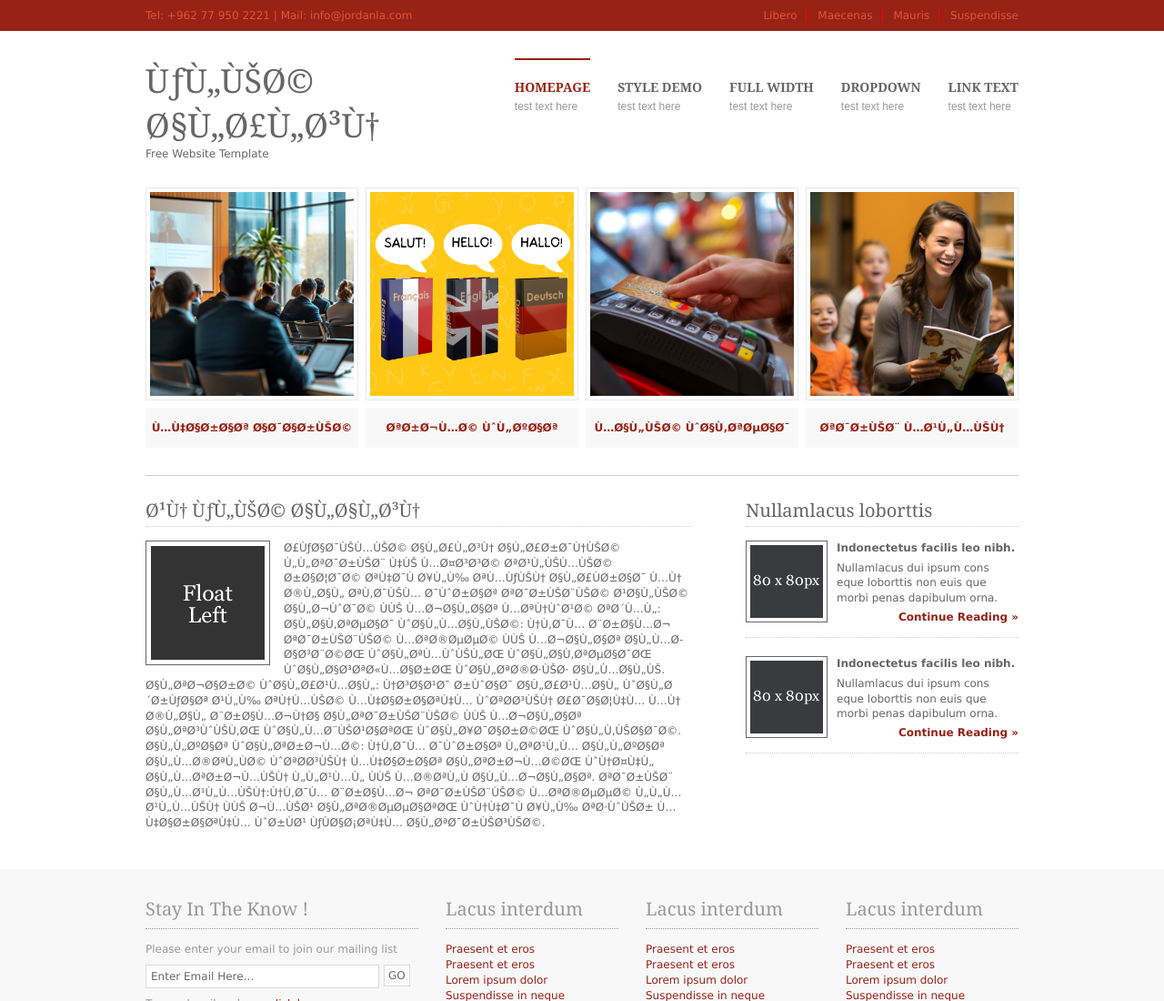
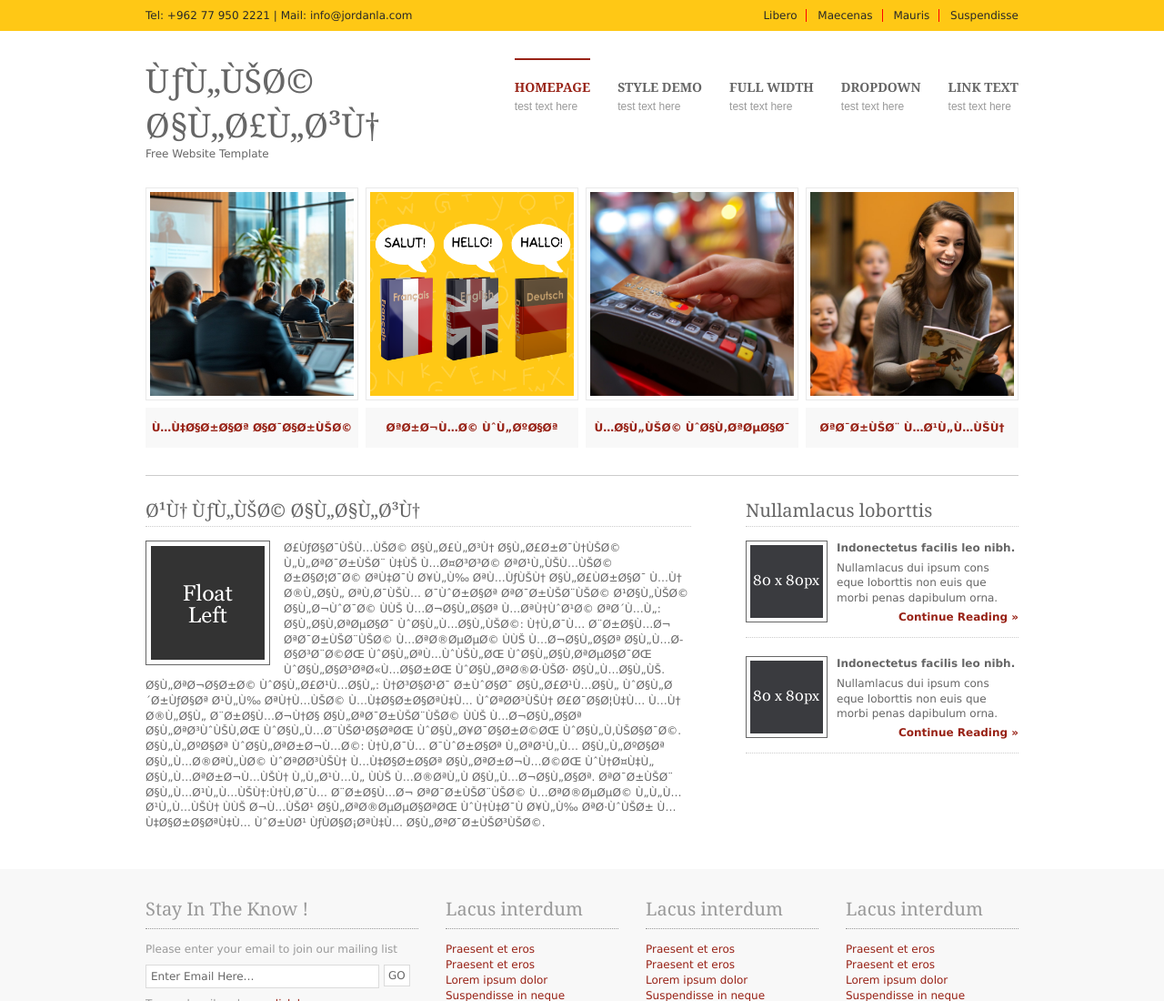
Before and after one commit to manaldabit/rundwebsite2, a plain HTML site: page index.html in a window 1280 px wide. Shown: the top 1100 px of the page at 91% size. Drawn offline with Linux system fonts and the light colour scheme.

Commit message:
Update layout.css

```diff
--- a/layout/styles/layout.css
+++ b/layout/styles/layout.css
@@ -38,7 +38,7 @@ img{margin:0; padding:0; border:none;}
 
 div.wrapper{display:block; width:100%; margin:0; text-align:left;}
 div.wrapper h1, div.wrapper h2, div.wrapper h3, div.wrapper h4, div.wrapper h5, div.wrapper h6{margin:0 0 15px 0; padding:0; font-size:20px; font-weight:normal; font-family:Georgia, "Times New Roman", Times, serif;}
-.col1, .col1 a{color:#E25141; background-color:#982216;}
+.col1, .col1 a{color:#292929; background-color:#ffc815;}
 .col2{color:#666666; background-color:#FFFFFF;}
 .col3{color:#666666; background-color:#FFFFFF;}
 .col4{color:#666666; background-color:#FFFFFF;}
```
